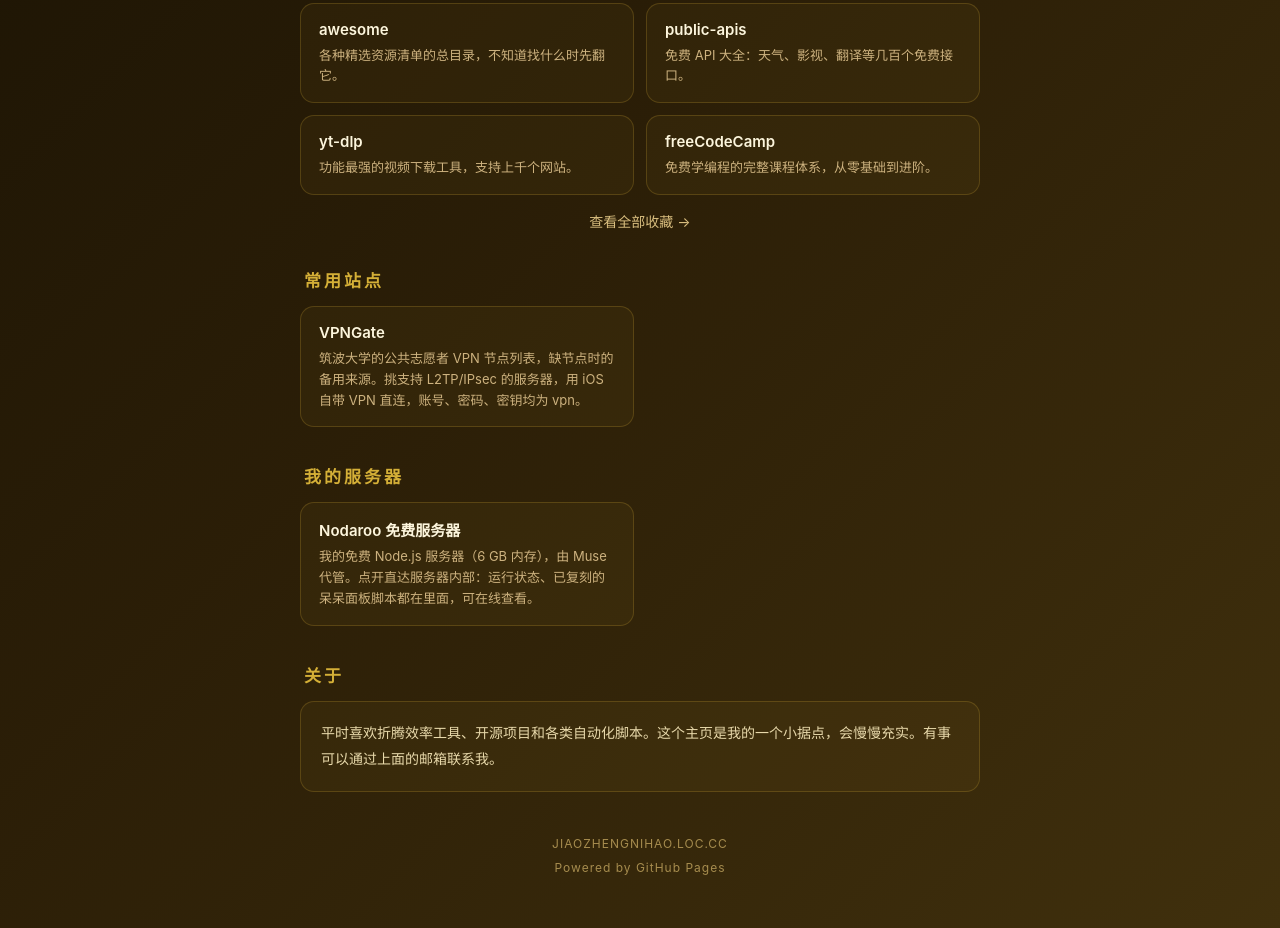
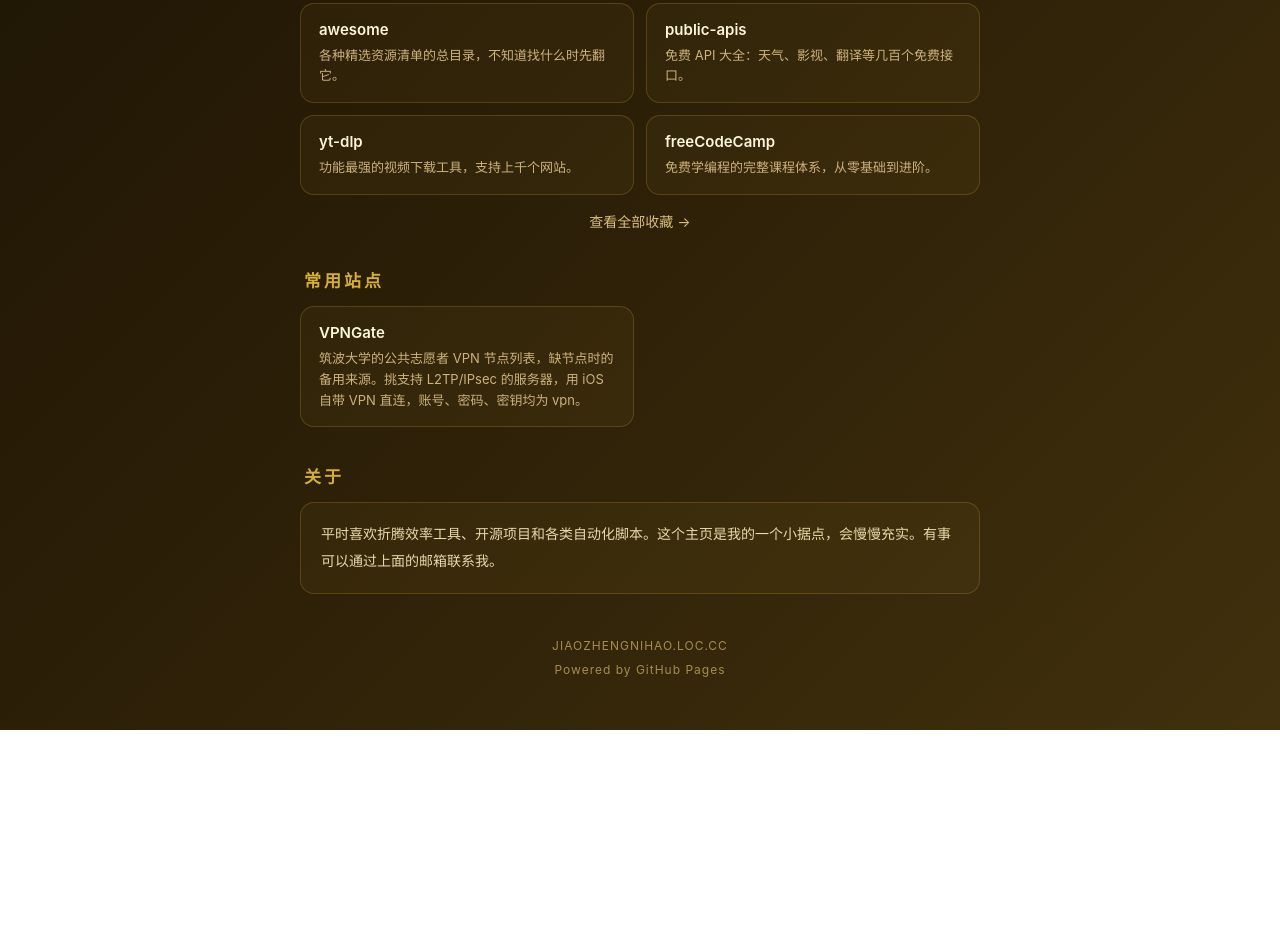
Before and after one commit to jiaoao3333/jiaoao3333.github.io, a plain HTML site: page index.html in a window 1280 px wide. Shown: the part 651-1579 px from the top of the page. After the commit the page ends 1381 px from the top, so only its background shows below. Drawn offline with Linux system fonts and the light colour scheme.

Commit message:
Remove Nodaroo server card (servers deleted by provider)

```diff
--- a/index.html
+++ b/index.html
@@ -82,13 +82,6 @@ h2{font-size:17px;letter-spacing:3px;color:#d4af37;margin:36px 4px 14px}
 </a>
 </div>
 
-<h2>我的服务器</h2>
-<div class="grid">
-<a class="item" href="http://se2.nodaroo.fun:25894">
-<div class="name">Nodaroo 免费服务器</div>
-<div class="desc">我的免费 Node.js 服务器（6 GB 内存），由 Muse 代管。点开直达服务器内部：运行状态、已复刻的呆呆面板脚本都在里面，可在线查看。</div>
-</a>
-</div>
 
 <h2>关于</h2>
 <div class="about">平时喜欢折腾效率工具、开源项目和各类自动化脚本。这个主页是我的一个小据点，会慢慢充实。有事可以通过上面的邮箱联系我。</div>
```
